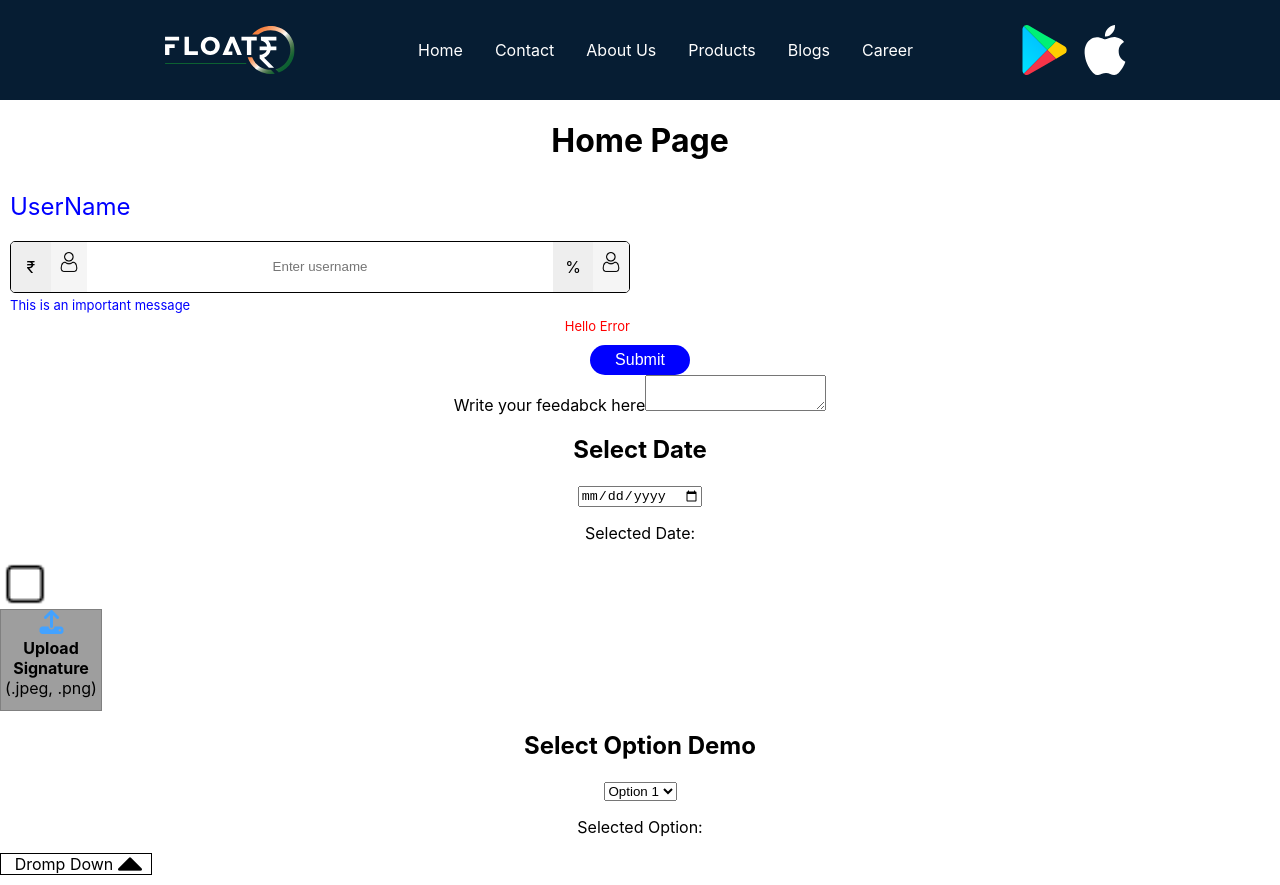
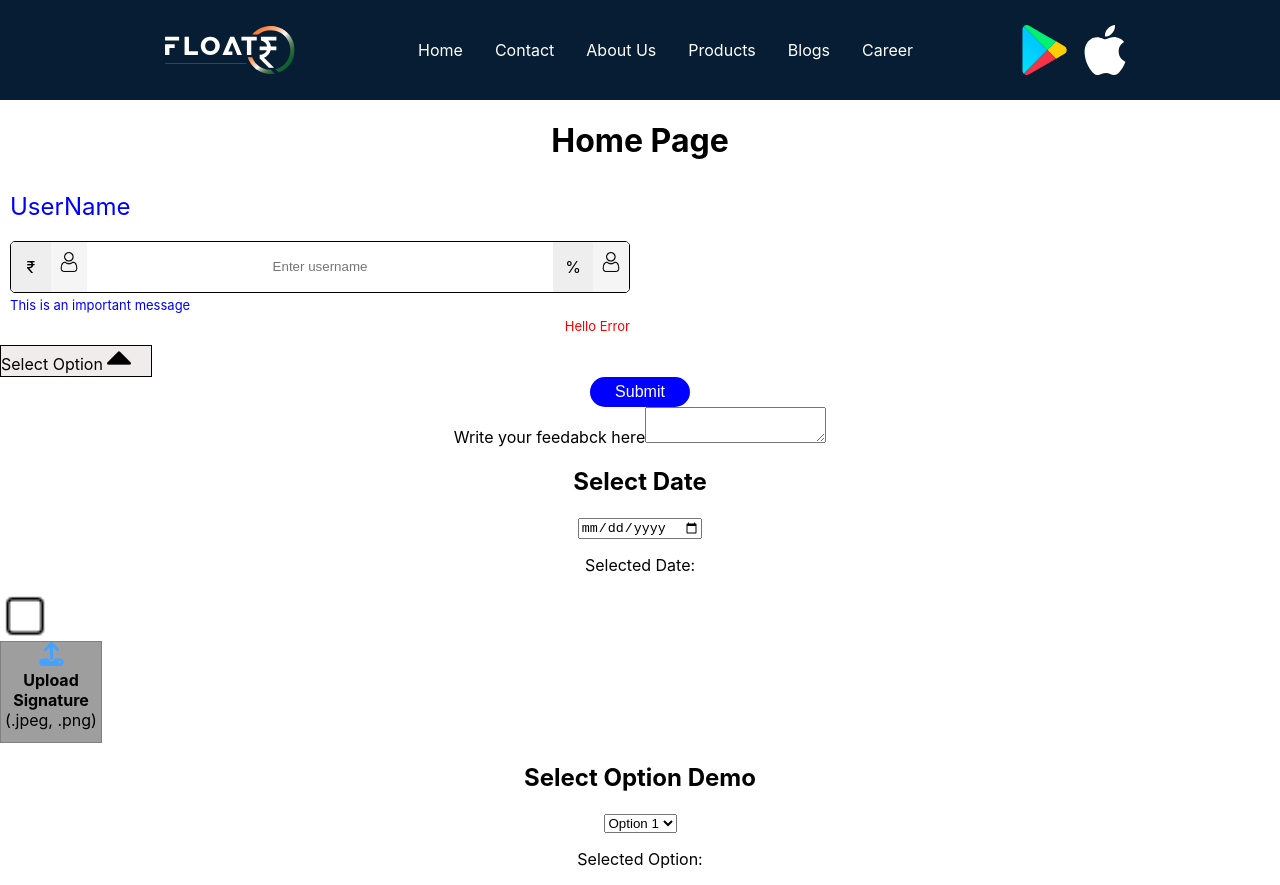
Before and after one commit to Sumit2406/floatrweb, a React (Create React App) app: page / in a window 1280 px wide. Built offline with nearby package versions, Linux system fonts and the light colour scheme; grey boxes are pictures that could not be loaded.

Commit message:
custom dropdown created

```diff
--- a/src/components/Dropdown.js
+++ b/src/components/Dropdown.js
@@ -1,15 +1,45 @@
-import React from 'react'
+import React, { useState } from "react";
 import dowonIcon from "../assets/pngs/drop-down.png";
 import upIcon from "../assets/pngs/drop-up.png";
-import "../scss/components.scss"
+import "../scss/components.scss";
 
-export default function Dropdown({handleDropdown, dropval}) {
+export default function Dropdown({
+  selectedOption,
+  handleDropdown,
+  dropstatus,
+  DDoptions,
+  demoValueChange,
+}) {
+  const [dropdownlabel, setdropdownlabel] = useState("Select Option");
   return (
     <>
-<div className='dropdown' onClick={handleDropdown}>
-<p>Dromp Down</p> {dropval ? <img src={dowonIcon} alt="dowonIcon" /> : <img src={upIcon} alt="upIcon" />}
-
- </div>
+      <div
+        className="dropdown"
+        onClick={handleDropdown}
+        value={selectedOption}
+      >
+        <p>{dropdownlabel} {dropstatus ? (
+          <img src={dowonIcon} alt="dowonIcon"/>
+        ) : (
+          <img src={upIcon} alt="upIcon" />
+        )}
+</p>
+        {dropstatus ? (
+          <ul className="ddlist">
+            {DDoptions.map((option, i) => (
+              <li
+                onClick={() => {
+                  setdropdownlabel(option.label);
+                  demoValueChange(option.value);
+                }}
+                key={i}
+              >
+                {option.label}
+              </li>
+            ))}
+          </ul>
+        ) : null}
+      </div>
     </>
-  )
+  );
 }
--- a/src/screens/Home.js
+++ b/src/screens/Home.js
@@ -13,22 +13,36 @@ import Dropdown from '../components/Dropdown';
 
 export default function Home() {
 //Dromp Down
-const [dropval, setdropval] =useState(false);
-  const handleDropdown =(e)=>{
-    setdropval(!dropval);
+const DDoptions = [
+  { value: 'option1-Value', label: 'Option 1' },
+  { value: 'option2-Value', label: 'Option 2' },
+  { value: 'option3-Value', label: 'Option 3' },
+];
+
+const [dropstatus, setdropstatus] =useState(false);
+const [selectedDemo, setselectedDemo] = useState('');
+const handleDropdown =(e)=>{
+    setdropstatus(!dropstatus);
   }
+
+const demoValueChange = (value) => {
+  console.log(value ,"sumit")
+  setselectedDemo(value)
+};
+
+
   //text Input
 const[textInput, setTextInput] =useState();
 const handleInputChange=(e)=>{
   setTextInput(e.target.value);
-  console.log(e.target.value);
+  // console.log(e.target.value);
 
 }
   // Text Area
     const [text, setText] = useState('');
     const handleChange = (e) => {
       setText(e.target.value);
-      console.log(e.target.value);
+      // console.log(e.target.value);
     };
 
     //Button click
@@ -42,19 +56,19 @@ const handleInputChange=(e)=>{
       value: {textInput}
     };
     const handleClick = () => {
-      console.log('Button clicked!');
+      // console.log('Button clicked!');
     };
 
     // Form upload
     const fileHandler=(data)=>{
-      console.log(data);
+      // console.log(data);
     }
     // Date Component
     const [selectedDate, setSelectedDate] = useState("");
     const handleDateChange = (event) => {
       setSelectedDate(event.target.value);
     };
-    console.log("Selected date:", selectedDate);
+    // console.log("Selected date:", selectedDate);
 
     //Check box component
 
@@ -62,7 +76,7 @@ const handleInputChange=(e)=>{
     const handleOnDivChange = () => {
       setIsChecked(!isChecked);
     };
-console.log(isChecked);
+// console.log(isChecked);
 
 // Select Option
 const [selectedOption, setSelectedOption] = useState('');
@@ -74,7 +88,8 @@ const options = [
 const selecthandleChange = (e) => {
   setSelectedOption(e.target.value);
 };
-console.log(selectedOption);
+
+// console.log(selectedOption);
 
   return (
     <div>
@@ -93,9 +108,12 @@ console.log(selectedOption);
       />
           </div>
       <div>
+      <Dropdown handleDropdown={handleDropdown} dropstatus={dropstatus} DDoptions={DDoptions}
+selectedDemo={selectedDemo}
+demoValueChange={demoValueChange} />
+
 <ButtonDemo txt="Submit" style={buttonStyle} onClick={handleClick}/>
 </div>
-
 
 <TextArea label="Write your feedabck here" value={text} onChange={handleChange} />
 
@@ -108,7 +126,7 @@ console.log(selectedOption);
 <FileUploader onPass={fileHandler}/>
 
 <SelectOptionDemo selectedOption={selectedOption} options={options} selecthandleChange={selecthandleChange}/>
-<Dropdown handleDropdown={handleDropdown} dropval={dropval}/>
+
   </div>
   )
 }
--- a/src/scss/components.scss
+++ b/src/scss/components.scss
@@ -190,13 +190,44 @@ textarea{
     border: 1px solid black;
     color: black;
     background-color: white;
-    height: 20px;
+    height: 30px;
     width: 150px;
     display: flex;
     justify-content: center;
     align-items: center;
-
+    // border-radius: 5px;
+    position: relative;
+    display: block;
+    background-color: #f1ecec;
   }
   .dropdown p{
-    padding: 5px;
+    padding: 0px;
+    // position: absolute;
+    // top: 0%;
+    // left: 0;
+    z-index: 1000;
+    width: auto;
+    height: 20px;
+    margin: 0px;
+    text-align: left;
+    align-items: center;
   }
+.ddlist li{
+  // background: #cce5ff;
+  margin-top: 0px;
+  border: 1px solid black;
+  list-style-type: none;
+  width: 99px;
+  background-color: #f1ecec;
+}
+.ddlist{
+  margin: 10px;
+}
+
+.ddlist img{
+  align-items: end;
+  padding-left: 30px;
+     position: absolute;
+    // top: 0%;
+  right: 0;
+}
```
